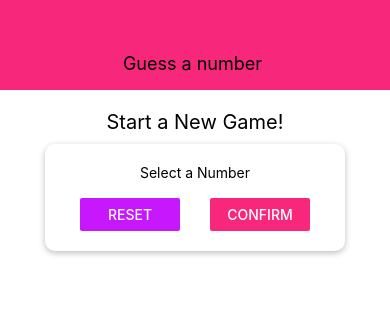
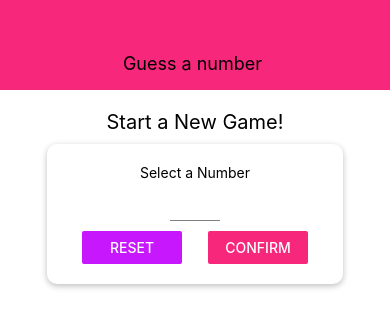
Before and after one commit to vikrantSharma1996/guess-a-number-react-native, a React Native app: screen / in a window 390 px wide. Shown: the top 328 px of the page. Built offline with nearby package versions, Linux system fonts and the light colour scheme.

Commit message:
adding alert when no. not valid

```diff
--- /dev/null
+++ b/components/Input.js
@@ -0,0 +1,17 @@
+import React from 'react'
+import { TextInput, StyleSheet } from 'react-native'
+
+const Input = props =>{
+    return <TextInput {...props } style={{...styles.input,...props.style}}/>
+}
+
+const styles = StyleSheet.create({
+ input:{
+     height:30,
+     borderBottomColor:'grey',
+     borderBottomWidth:1,
+     marginVertical:10
+ }
+})
+
+export default Input
--- a/screens/StartGameScreen.js
+++ b/screens/StartGameScreen.js
@@ -1,37 +1,108 @@
-import React from "react";
-import { StyleSheet, View, Text, TextInput, Button } from "react-native";
+import React, { useState } from "react";
+import {
+  View,
+  Text,
+  StyleSheet,
+  Button,
+  TouchableWithoutFeedback,
+  Keyboard,
+  Alert,
+} from "react-native";
+
 import Card from "../components/Card";
-import colors from "../constants/colors";
+import Input from "../components/Input";
+import Colors from "../constants/colors";
 
 const StartGameScreen = (props) => {
+  const [enteredValue, setEnteredValue] = useState("");
+  const [confirmed, setConfirmed] = useState(false);
+  const [selectedNumber, setSelectedNumber] = useState();
+
+  const numberInputHandler = (inputText) => {
+    setEnteredValue(inputText.replace(/[^0-9]/g, ""));
+  };
+
+  const resetInputHandler = () => {
+    setEnteredValue("");
+    setConfirmed(false);
+  };
+
+  const confirmInputHandler = () => {
+    const chosenNumber = parseInt(enteredValue);
+    if ( isNaN(chosenNumber) || chosenNumber <= 0 || chosenNumber > 99) {
+      Alert.alert("Invalid number!", "Number has to be between 1 and 99", [
+        { text: "Okay", style: "destructive", onPress: resetInputHandler },
+      ]);
+      return;
+    }
+    setConfirmed(true);
+    setSelectedNumber(chosenNumber);
+    setEnteredValue("");
+  };
+
+  let confirmedOutput;
+
+  if (confirmed) {
+    confirmedOutput = <Text>Chosen Number: {selectedNumber}</Text>;
+  }
+
   return (
+    <TouchableWithoutFeedback
+      onPress={() => {
+        Keyboard.dismiss();
+      }}
+    >
       <View style={styles.screen}>
         <Text style={styles.title}>Start a New Game!</Text>
         <Card style={styles.inputContainer}>
           <Text>Select a Number</Text>
-        <TextInput />
+          <Input
+            style={styles.input}
+            blurOnSubmit
+            autoCapitalize="none"
+            autoCorrect={false}
+            keyboardType="number-pad"
+            maxLength={2}
+            onChangeText={numberInputHandler}
+            value={enteredValue}
+          />
           <View style={styles.buttonContainer}>
             <View style={styles.button}>
-            <Button title="Reset" onPress={() => {}} color={colors.accent} />
+              <Button
+                title="Reset"
+                onPress={resetInputHandler}
+                color={Colors.accent}
+              />
             </View>
             <View style={styles.button}>
-            <Button title="Confirm" onPress={() => {}} color={colors.primary} />
+              <Button
+                title="Confirm"
+                onPress={confirmInputHandler}
+                color={Colors.primary}
+              />
             </View>
           </View>
         </Card>
+        {confirmedOutput}
       </View>
+    </TouchableWithoutFeedback>
   );
 };
 
 const styles = StyleSheet.create({
   screen: {
     flex: 1,
-    paddingTop: 10,
+    padding: 10,
     alignItems: "center",
   },
   title: {
     fontSize: 20,
     marginVertical: 10,
+  },
+  inputContainer: {
+    width: 300,
+    maxWidth: "80%",
+    alignItems: "center",
   },
   buttonContainer: {
     flexDirection: "row",
@@ -39,13 +110,12 @@
     justifyContent: "space-between",
     paddingHorizontal: 15,
   },
-  inputContainer: {
-    width: 300,
-    maxWidth: "80%",
-    alignItems: "center",
-  },
   button: {
     width: 100,
+  },
+  input: {
+    width: 50,
+    textAlign: "center",
   },
 });
 
```
Lines whose indentation alone changed are shown as unchanged.
